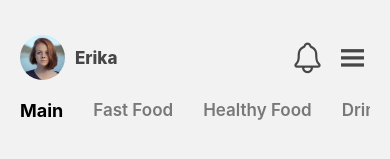
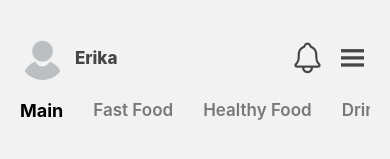
Before and after one commit to Hussein-omar-osman/React-Native-Recipe-App, a React Native app: screen /Home in a window 390 px wide. Shown: the top 159 px of the page. Built offline with nearby package versions, Linux system fonts and the light colour scheme.

Commit message:
adding profile image

```diff
--- a/Screens/Restaurant/HomeScreen.js
+++ b/Screens/Restaurant/HomeScreen.js
@@ -36,7 +36,7 @@ const HomeScreen = () => {
                 borderRadius: SPACING * 3,
                 marginRight: SPACING,
               }}
-              source={require('../../assets/restaurant/avatar.jpg')}
+              source={require('../../assets/unknow.png')}
             />
             <Text
               style={{
```
Also changed, not shown: assets/unknow.png (added).
